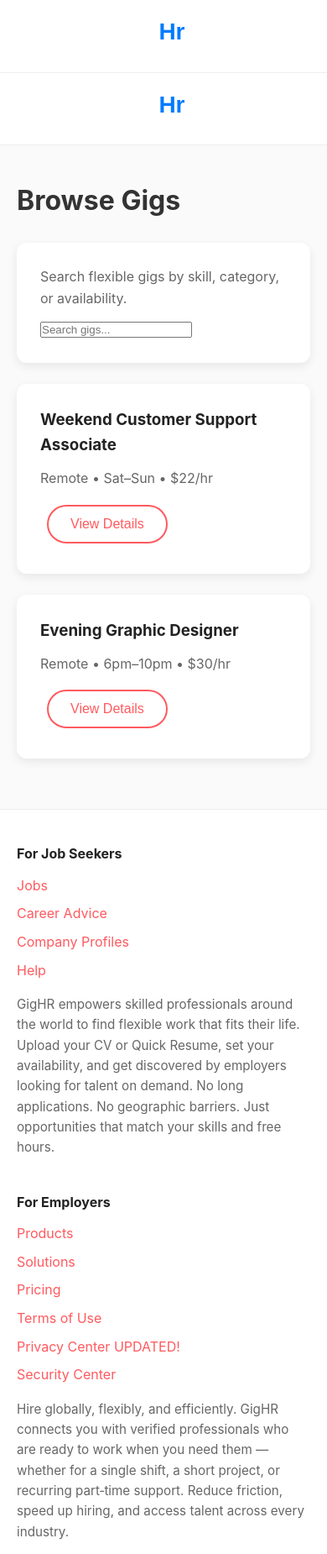
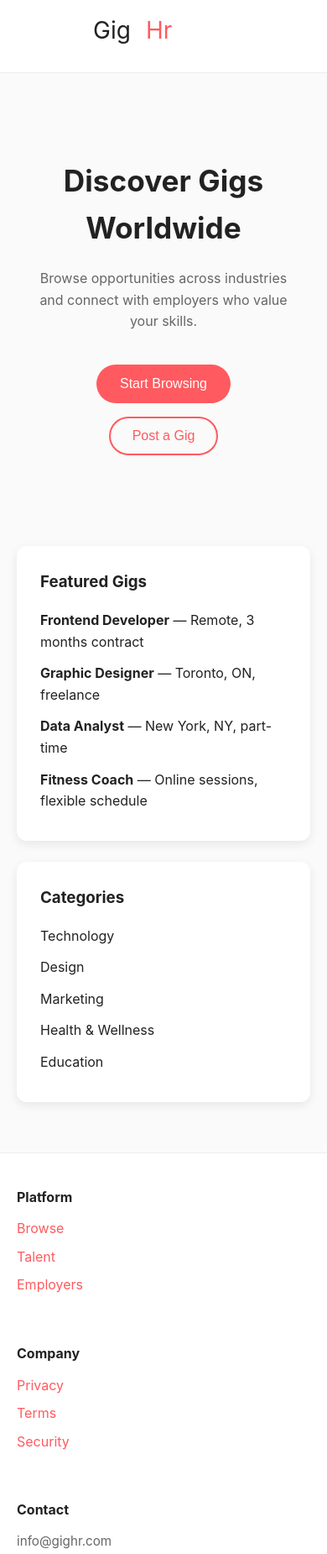
Before and after one commit to crestsupport/gighr, a plain HTML site: page browse.html in a window 390 px wide. Shown: the top 1850 px of the page at 84% size. Drawn offline with Linux system fonts and the light colour scheme.

Commit message:
Refactor browse.html for structure and responsiveness
Updated the title and viewport meta tag for better responsiveness. Reorganized header and footer sections for improved structure and added a hero section.

```diff
--- a/browse.html
+++ b/browse.html
@@ -2,127 +2,89 @@
 <html lang="en">
 <head>
   <meta charset="UTF-8">
-  <title>Browse Gigs – GigHR</title>
-  <meta name="viewport" content="width=device-width, initial-scale=1">
+  <meta name="viewport" content="width=device-width, initial-scale=1.0">
+  <title>Browse Gigs | GigHr</title>
   <link rel="stylesheet" href="styles.css">
 </head>
 <body>
+  <!-- Header -->
   <header class="site-header">
     <div class="logo">
-    <a href="index.html" aria-label="GigHR Home">
-      <svg width="140" height="45" viewBox="0 0 200 60" xmlns="http://www.w3.org/2000/svg">
-        <text x="0" y="42" font-family="Arial, sans-serif" font-size="40" font-weight="500" fill="#ffffff">
-          Gig
-        </text>
-        <text x="92" y="42" font-family="Arial, sans-serif" font-size="40" font-weight="700" fill="#007BFF">
-          Hr
-        </text>
+      <!-- Coral GigHr logo -->
+      <svg xmlns="http://www.w3.org/2000/svg" viewBox="0 0 120 30">
+        <text x="0" y="20" font-size="20" font-family="Inter, sans-serif" fill="#222">Gig</text>
+        <text x="45" y="20" font-size="20" font-family="Inter, sans-serif" fill="#FF5A5F">Hr</text>
       </svg>
-    </a>
     </div>
-
     <nav class="main-nav">
       <a href="index.html">Home</a>
-    <a href="talent.html">For Talent</a>
-    <a href="employers.html">For Employers</a>
-    <a href="browse.html">Browse Gigs</a>
-    <a href="quick-resume.html">Quick Resume</a>
-    <a href="post-gig.html">Post a Gig</a>
+      <a href="browse.html">Browse</a>
+      <a href="talent.html">Talent</a>
+      <a href="employers.html">Employers</a>
+      <a href="pricing.html">Pricing</a>
       <a href="how-it-works.html">How It Works</a>
-    <a href="pricing.html">Pricing</a>
-    <a href="products.html">Products</a>
-    <a href="solutions.html">Solutions</a>
     </nav>
   </header>
 
+  <!-- Hero -->
+  <section class="hero">
+    <h1>Discover Gigs Worldwide</h1>
+    <p>Browse opportunities across industries and connect with employers who value your skills.</p>
+    <button class="btn">Start Browsing</button>
+    <button class="btn-outline">Post a Gig</button>
+  </section>
 
-<header class="site-header">
-  <div class="logo">
-    <a href="index.html" aria-label="GigHR Home">
-      <svg width="140" height="45" viewBox="0 0 200 60" xmlns="http://www.w3.org/2000/svg">
-        <text x="0" y="42" font-family="Arial, sans-serif" font-size="40" font-weight="500" fill="#ffffff">
-          Gig
-        </text>
-        <text x="92" y="42" font-family="Arial, sans-serif" font-size="40" font-weight="700" fill="#007BFF">
-          Hr
-        </text>
-      </svg>
-    </a>
-  </div>
-  <nav class="main-nav">
-    <a href="index.html">Home</a>
-    <a href="talent.html">For Talent</a>
-    <a href="employers.html">For Employers</a>
-    <a href="browse.html">Browse Gigs</a>
-    <a href="quick-resume.html">Quick Resume</a>
-    <a href="post-gig.html">Post a Gig</a>
-    <a href="how-it-works.html">How It Works</a>
-    <a href="pricing.html">Pricing</a>
-    <a href="products.html">Products</a>
-    <a href="solutions.html">Solutions</a>
-  </nav>
-</header>
-
-<main class="page-container">
-  <h1>Browse Gigs</h1>
+  <!-- Browse Section -->
+  <div class="page-container">
     <div class="section-box">
-    <p>Search flexible gigs by skill, category, or availability.</p>
-    <input type="text" placeholder="Search gigs...">
+      <h3>Featured Gigs</h3>
+      <ul class="clean-list">
+        <li><strong>Frontend Developer</strong> — Remote, 3 months contract</li>
+        <li><strong>Graphic Designer</strong> — Toronto, ON, freelance</li>
+        <li><strong>Data Analyst</strong> — New York, NY, part-time</li>
+        <li><strong>Fitness Coach</strong> — Online sessions, flexible schedule</li>
+      </ul>
     </div>
 
     <div class="section-box">
-    <h3>Weekend Customer Support Associate</h3>
-    <p>Remote • Sat–Sun • $22/hr</p>
-    <button class="btn-outline">View Details</button>
+      <h3>Categories</h3>
+      <ul class="clean-list">
+        <li>Technology</li>
+        <li>Design</li>
+        <li>Marketing</li>
+        <li>Health & Wellness</li>
+        <li>Education</li>
+      </ul>
+    </div>
   </div>
 
-  <div class="section-box">
-    <h3>Evening Graphic Designer</h3>
-    <p>Remote • 6pm–10pm • $30/hr</p>
-    <button class="btn-outline">View Details</button>
-  </div>
-</main>
-
+  <!-- Footer -->
   <footer class="site-footer">
     <div class="footer-container">
       <div class="footer-column">
-      <h4>For Job Seekers</h4>
+        <h4>Platform</h4>
         <ul>
-        <li><a href="browse.html">Jobs</a></li>
-        <li><a href="talent.html">Career Advice</a></li>
-        <li><a href="employers.html">Company Profiles</a></li>
-        <li><a href="quick-resume.html">Help</a></li>
+          <li><a href="browse.html">Browse</a></li>
+          <li><a href="talent.html">Talent</a></li>
+          <li><a href="employers.html">Employers</a></li>
         </ul>
-      <p class="footer-text">
-        GigHR empowers skilled professionals around the world to find flexible work that fits their life.
-        Upload your CV or Quick Resume, set your availability, and get discovered by employers looking for
-        talent on demand. No long applications. No geographic barriers. Just opportunities that match your
-        skills and free hours.
-      </p>
       </div>
-
       <div class="footer-column">
-      <h4>For Employers</h4>
+        <h4>Company</h4>
         <ul>
-        <li><a href="products.html">Products</a></li>
-        <li><a href="solutions.html">Solutions</a></li>
-        <li><a href="pricing.html">Pricing</a></li>
-        <li><a href="terms-of-use.html">Terms of Use</a></li>
-        <li><a href="privacy-center.html">Privacy Center <span class="updated-tag">UPDATED!</span></a></li>
-        <li><a href="security-center.html">Security Center</a></li>
+          <li><a href="privacy-center.html">Privacy</a></li>
+          <li><a href="terms-of-use.html">Terms</a></li>
+          <li><a href="security-center.html">Security</a></li>
         </ul>
-      <p class="footer-text">
-        Hire globally, flexibly, and efficiently. GigHR connects you with verified professionals who are
-        ready to work when you need them — whether for a single shift, a short project, or recurring
-        part‑time support. Reduce friction, speed up hiring, and access talent across every industry.
-      </p>
+      </div>
+      <div class="footer-column">
+        <h4>Contact</h4>
+        <p class="footer-text">info@gighr.com</p>
       </div>
     </div>
-
     <div class="footer-bottom">
-    <p>© 2025 GigHR. All rights reserved.</p>
+      © 2025 GigHr. All rights reserved.
     </div>
   </footer>
-
 </body>
 </html>
```
Lines whose indentation alone changed are shown as unchanged.
